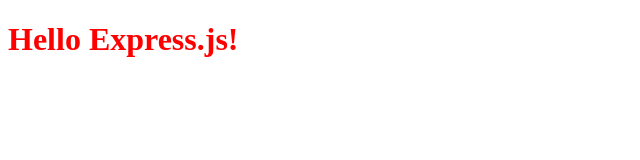
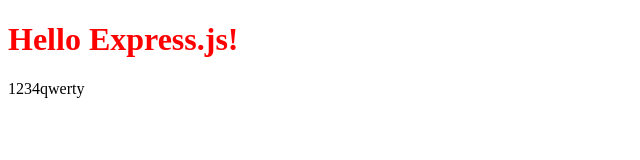
Before and after one commit to BramBosch/web-server, a website: page public/index.html in a window 1280 px wide. Shown: the whole page, without its empty margins (0-640 px from the left). Drawn offline with Linux system fonts and the light colour scheme.

Commit message:
was leuk

```diff
--- a/public/index.html
+++ b/public/index.html
@@ -8,6 +8,7 @@
 
 <body>
     <h1 style="color:red">Hello Express.js!</h1>
+    <p>1234qwerty</p>
 </body>
 
 </html>
```
